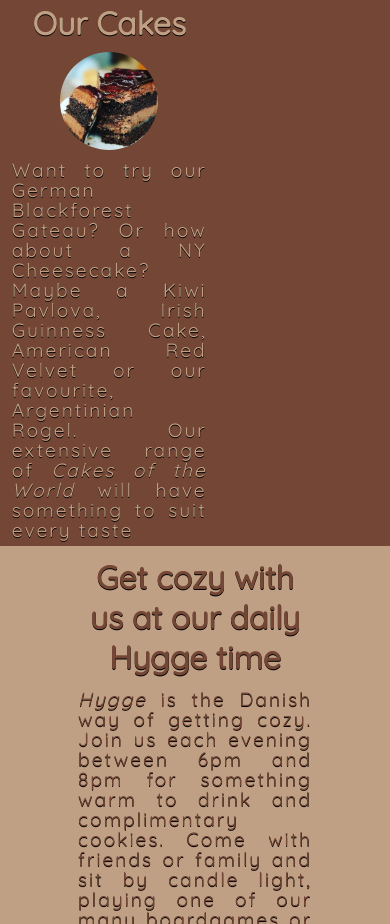
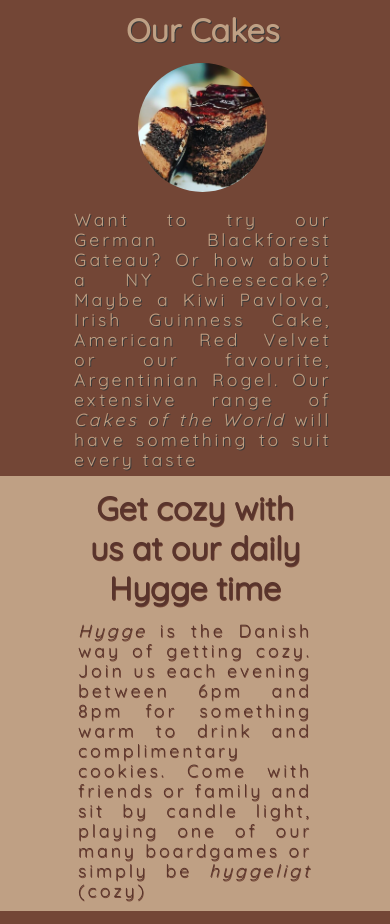
Before and after one commit to Code-Institute-Submissions/Craig-Ryan-bacus-cafe-and-bakery, a plain HTML site: page index.html in a window 390 px wide. Shown: the part 1076-2000 px from the top of the page. Drawn offline with Linux system fonts and the light colour scheme.

Commit message:
Add further style to index.html mobile view

```diff
--- a/assets/css/style.css
+++ b/assets/css/style.css
@@ -11,8 +11,7 @@ body {
     color: #BFA084;
     background-color: #734636;
     font-weight: 300;
-    overflow-x: hidden;
-    text-shadow: .1px 1px #000;
+    text-shadow: 1px .5px #3a3a3a;
 }
 
 /* Header and Nav */
@@ -38,6 +37,7 @@ body {
     font-size: 4rem;
     text-decoration: none;
     font-weight: 500;
+    text-shadow: 1px .5px #3a3a3a;
 }
 
 .navbar {
@@ -131,15 +131,17 @@ body {
     position: absolute;
     right: 0;
     top: 0;
-
     display: flex;
     justify-content: center;
     align-items: center;
     flex-direction: column;
     text-align: justify;
-
     line-height: 2;
     letter-spacing: 2px;
+}
+
+.hero-text > p {
+    margin: 0 5%;
 }
 
 h2 {
@@ -150,21 +152,23 @@ h2 {
 
 .main-content, .hygge-content {
     display: flex;
-    overflow: hidden;
 }
 
 #coffee, #cake  {
     width: 50%;
     text-align: center;
-    margin: 0 3%;
+    margin: 0 3% 3% 3%;
+}
+
+#coffee > p, #cake > p {
+    margin-top: 5%;
 }
 
 p {
     text-align: justify;
     font-size: 1.2em;
-    margin: 3% auto;
     line-height: 20px;
-    letter-spacing: 2px;
+    letter-spacing: 3px;
 }
 
 .card-image {
@@ -175,9 +179,11 @@ p {
 
 .hygge-content {
     width: 100%;
-    height: 50vh;
+    height: auto;
     background-color: #BFA084;
-    color: #734636;
+    color: #59342C;
+    padding-bottom: 3%;
+    text-shadow: .5px 1px #734636;
 }
 
 #hygge {
@@ -195,14 +201,14 @@ footer {
 
 footer p {
     float: left;
-    margin: 5% 0 0 5%;
+    margin: 5% 0 5% 5%;
 }
 
 footer ul li {
-    display: inline-block;
     float: right;
     margin-right: 5%;
     margin-top: 4%;
+    list-style-type: none;
 }
 
 footer ul li a {
@@ -250,9 +256,18 @@ footer ul li a {
         padding: 2%;
     }
 
+    p {
+        font-size: 1.1em;
+    }
+
     .main-content {
         display: block;
-        align-items: center;
+        width: 66%;
+        margin: 0 auto;
+    }
+
+    #coffee, #cake {
+        width: 100%;
     }
 
 }
--- a/index.html
+++ b/index.html
@@ -11,7 +11,6 @@
     <meta name="keywords" content="Cafe, Coffee, Cakes, Hygge">
     <link rel="stylesheet" href="assets/css/style.css">
     <script src="https://kit.fontawesome.com/b9e7abc94c.js" crossorigin="anonymous"></script>
-    <script src="main.js" defer></script>
     <title>Bágús Café and Bakery</title>
 </head>
 
@@ -80,6 +79,8 @@
             </div>
         </footer>
     </div>
+
+    <script src="main.js" defer></script>
 </body>
 
 </html>
```
